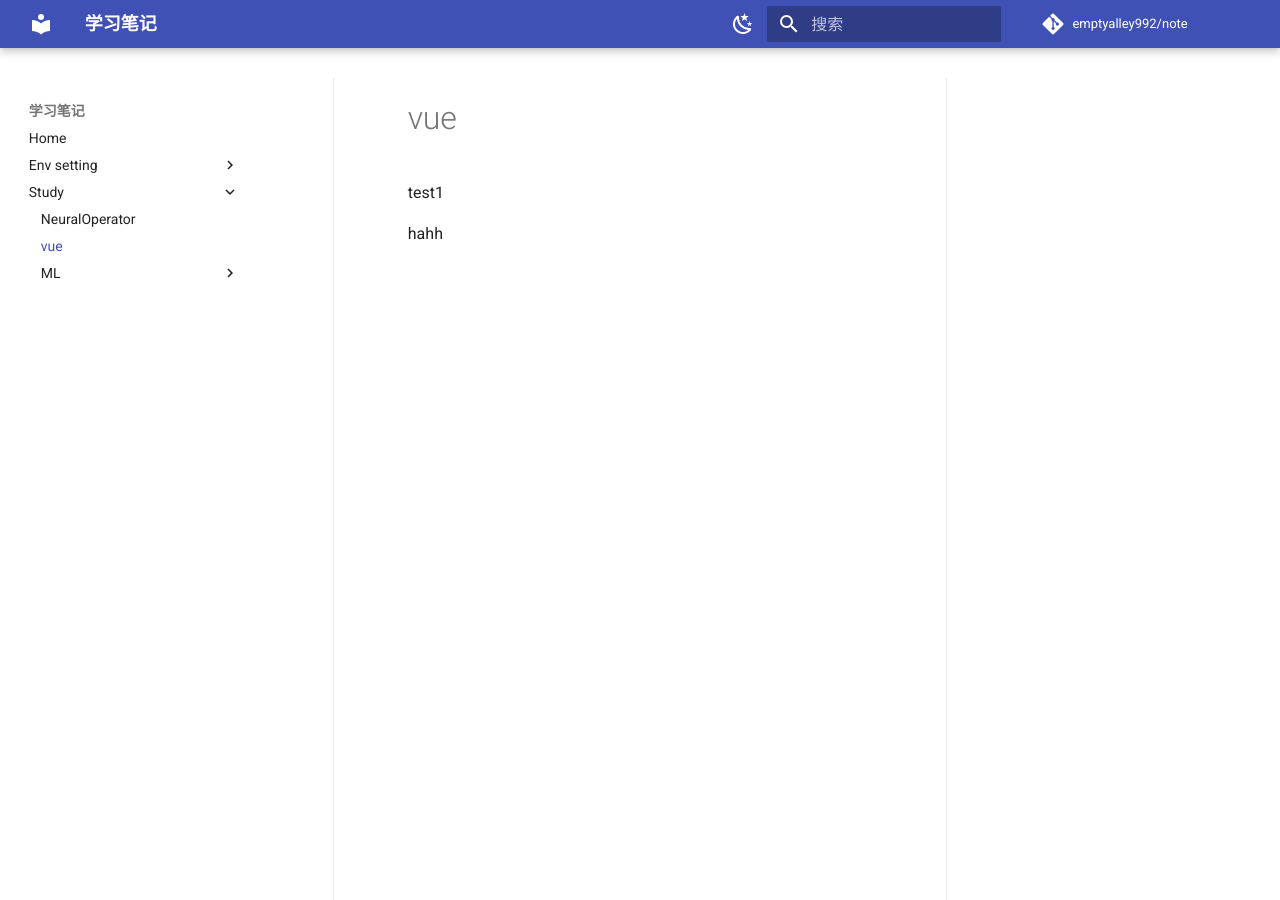
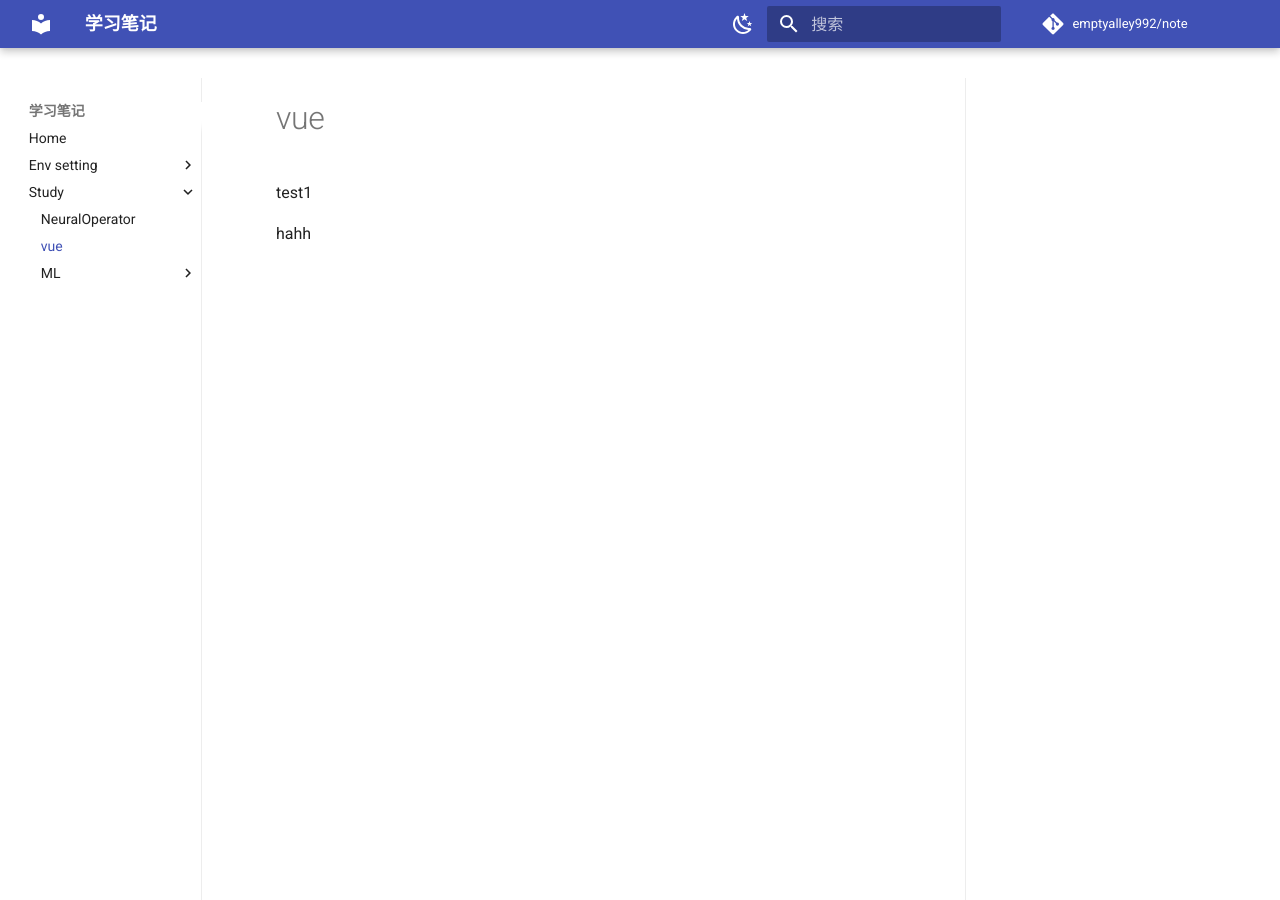
Before and after one commit to emptyalley992/note, an MkDocs documentation site: the page built from docs/study/vue.md, in a window 1280 px wide and 900 px high. Built offline with MkDocs 1.6.1 and Material for MkDocs 9.7.7, drawn with Linux system fonts in a browser that asks for light colours; comment, search, counter and statistics services are not loaded.

Commit message:
布局写死百分比V3.0

```diff
--- a/docs/stylesheets/custom.css
+++ b/docs/stylesheets/custom.css
@@ -1,51 +1,58 @@
 /* docs/stylesheets/custom.css */
 
-/* 1. 突破整体最大宽度限制，占据屏幕 98% 宽度 */
+/* 1. 让整个网页容器变宽 (占屏幕的 98%) */
 .md-grid {
     max-width: 98% !important;
 }
 
-/* 2. 针对电脑大屏幕精细排版 */
+/* 2. 针对大屏幕，彻底重写底层 Flex 布局 */
 @media screen and (min-width: 1220px) {
+
+    /* 让主容器变成弹性盒子，严格按比例瓜分屏幕 */
+    .md-main__inner {
+        display: flex !important;
+        justify-content: space-between !important;
+    }
 
     /* ======== 左侧边栏（导航区） ======== */
     .md-sidebar--primary {
-        width: 16rem !important;
-        flex: 0 0 16rem !important; /* 强制向网页申请 16rem 的专属地盘，谁也抢不走 */
-    }
-    /* 狙击 JS 动态写入：强制让左侧内部盒子撑满地盘 */
-    .md-sidebar--primary .md-sidebar__scrollwrap {
-        width: 16rem !important;
+        flex: 0 0 15% !important; /* 强行划定屏幕总宽的 15% 给左侧 */
+        width: 15% !important;
+        max-width: 15% !important;
     }
 
     /* ======== 右侧边栏（TOC 目录区） ======== */
     .md-sidebar--secondary {
-        width:16rem !important;    /* 我们给长标题足足 24rem 的空间 */
-        flex: 0 0 16rem !important; /* 强制分配网格地盘，不允许被中间挤压 */
+        flex: 0 0 24% !important; /* 强行划定屏幕总宽的 24% 给右侧！超级宽，专门治长标题 */
+        width: 24% !important;
+        max-width: 24% !important;
     }
 
-    /* 【最核心修复：狙击 JS！】MkDocs 的 JS 会疯狂给这里写入内联宽度，我们必须覆盖它！ */
-    .md-sidebar--secondary .md-sidebar__scrollwrap {
-        width: 16rem !important;
-    }
-
-    /* 彻底解除目录文字层层嵌套的紧箍咒，让它们放心大胆地往右边伸展 */
-    .md-nav--secondary,
-    .md-nav--secondary .md-nav__list,
-    .md-nav--secondary .md-nav__item,
-    .md-nav--secondary .md-nav__link {
+    /* 【核心绝杀点：彻底打败 JS 动态写入的宽度】 */
+    /* 不管 JS 计算出多少像素，强制让内部容器 100% 填满我们上面分配的 24% 领地 */
+    .md-sidebar__scrollwrap,
+    .md-sidebar__inner {
         width: 100% !important;
         max-width: 100% !important;
     }
 
+    /* 解除内部文字标签自带的“紧箍咒” */
+    .md-nav--secondary .md-nav__link {
+        width: 100% !important;
+        max-width: none !important;
+    }
+
     /* ======== 中间正文区域 (贯穿线与边距) ======== */
     .md-content {
-        padding-left: 2.5rem !important;
+        flex: 1 1 auto !important; /* 自动填满左右两侧剩下的所有中间空间 */
+        min-width: 0 !important;   /* 防止内部代码块过长撑爆网页 */
+
+        padding-left: 2.5rem !important;  /* 呼吸感留白 */
         padding-right: 2.5rem !important;
-        /* 画出两条完美的贯穿线 */
+
+        /* 两条完美的贯穿细线 */
         border-left: 1px solid var(--md-default-fg-color--lightest) !important;
         border-right: 1px solid var(--md-default-fg-color--lightest) !important;
-        /* 保证就算你只写了一个字，线也会一直画到屏幕最底端！ */
         min-height: 100vh !important;
     }
 }
```
